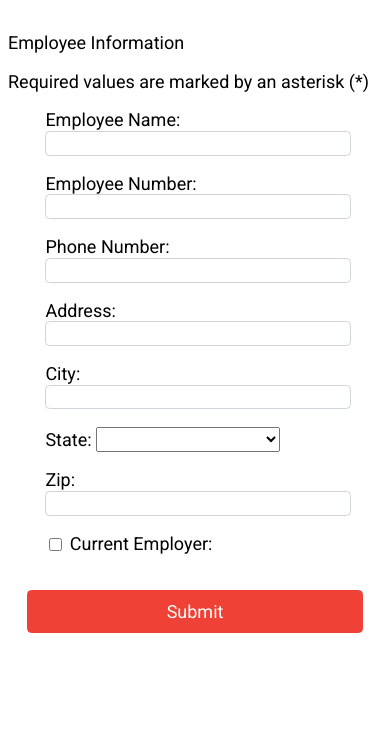
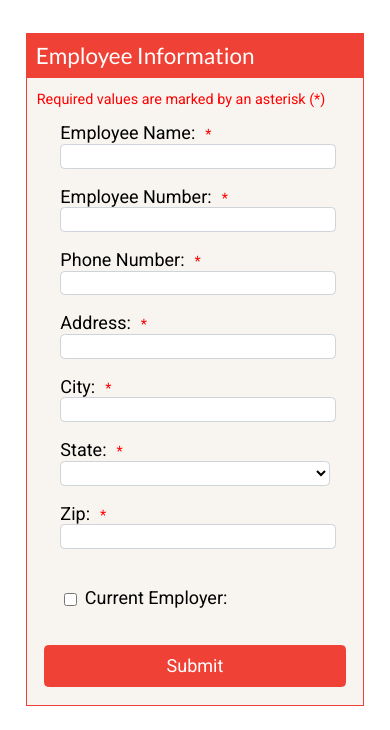
Before and after one commit to BFunk86/simpleForm, a plain HTML site: page index.html in a window 390 px wide. Shown: the part 114-844 px from the top of the page. Drawn offline with nearby package versions, Linux system fonts and the light colour scheme.

Commit message:
Added styles to make app more mobile responsive

```diff
--- a/index.html
+++ b/index.html
@@ -12,35 +12,35 @@
 
 <img src="./images/mm-hayes-logo.png" alt="MM Hayes Logo" class="logo">
 
-<form action="/" method="post" id="employee-information" autocomplete="on">
-
-    <div class="form-container">
-        <div class="container-label">Employee Information</div>
-        <div class="question-container">
-            <p>Required values are marked by an asterisk (*)</p>
+<div class="container clearfix">
+    <div class="header">
+        Employee Information
+    </div>
+    <form action="/" method="post">
+        <p class="required">Required values are marked by an asterisk (*)</p>
         <div class="form-group">
-                <label for="name">Employee Name:</label>
+            <label for="name">Employee Name:<span class="required">*</span></label>
             <input type="text" class="form-control" id="name" name="name" required>
         </div>
         <div class="form-group">
-                <label for="eNumber">Employee Number:</label>
+            <label for="eNumber">Employee Number:<span class="required">*</span></label>
             <input type="text" class="form-control" id="eNumber" name="eNumber" required>
         </div>
         <div class="form-group">
-                <label for="phone">Phone Number:</label>
-                <input type="tel" class="form-control" id="phone" maxlength="14" name="phone" required>
+            <label for="phone">Phone Number:<span class="required">*</span></label>
+            <input type="text" class="form-control" id="phone" maxlength="14" name="phone" required>
         </div>
         <div class="form-group">
-                <label for="address">Address:</label>
+            <label for="address">Address:<span class="required">*</span></label>
             <input type="text" class="form-control" id="address" name="address" required>
         </div>
         <div class="form-group">
-                <label for="city">City:</label>
+            <label for="city">City:<span class="required">*</span></label>
             <input type="text" class="form-control" id="city" name="city" required>
         </div>
         <div class="form-group">
-                <label for="state">State:</label>
-                <select id="state" name="state">
+            <label for="state">State:<span class="required">*</span></label>
+            <select id="state" class="form-control" name="state">
                 <option selected disabled hidden style="display: none" value=""></option>
                 <option value="AL">Alabama</option>
                 <option value="AK">Alaska</option>
@@ -96,19 +96,20 @@
             </select>
         </div>
         <div class="form-group">
-                <label for="zip">Zip:</label>
+            <label for="zip">Zip:<span class="required">*</span></label>
             <input type="text" class="form-control" maxlength="5" id="zip" name="zip" required>
         </div>
-            <div class="form-group" id="current-employer">
-                <input type="checkbox" class="" id="employer" name="employer">
-                <label for="employer">Current Employer:</label>
+        <div class="form-group">
+            <br/>
+            <input type="checkbox" id="employer" name="employer">
+            <label for="employer" id="current-employer">
+                Current Employer:
+            </label>
         </div>
+        <div class="clearfix"></div>
+        <button id="submit">Submit</button>
+    </form>
 </div>
-        <div class="button-container">
-            <button id="submit">Submit</button>
-        </div>
-    </div>
-</form>
 <script src="https://cdnjs.cloudflare.com/ajax/libs/jquery/3.3.1/jquery.min.js"></script>
 <script src="./js/index.js"></script>
 </body>
```
Lines whose indentation alone changed are shown as unchanged.
